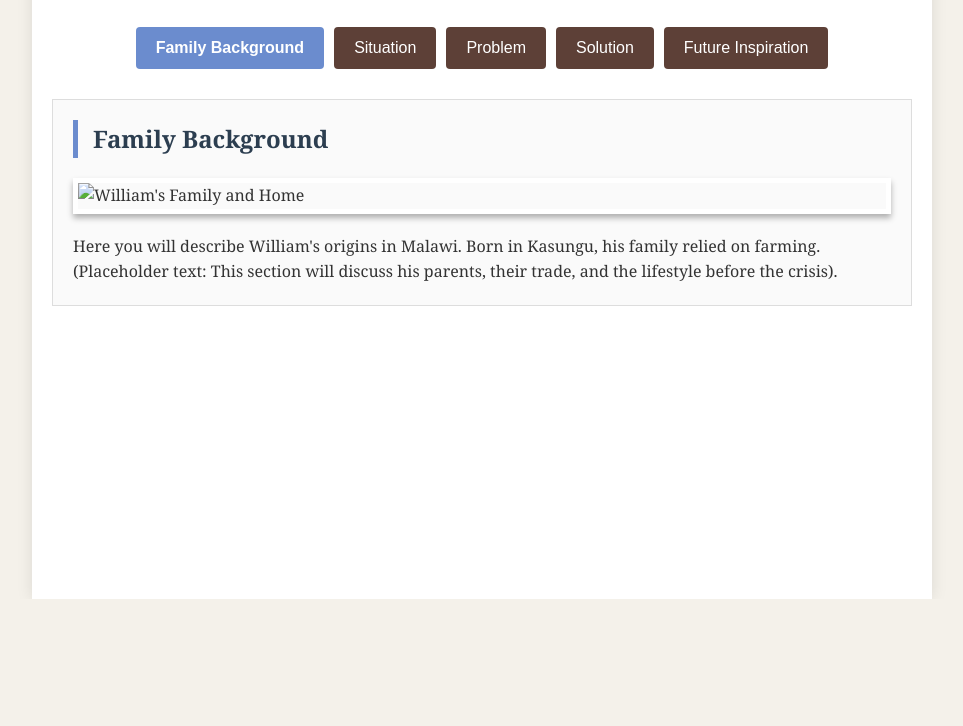
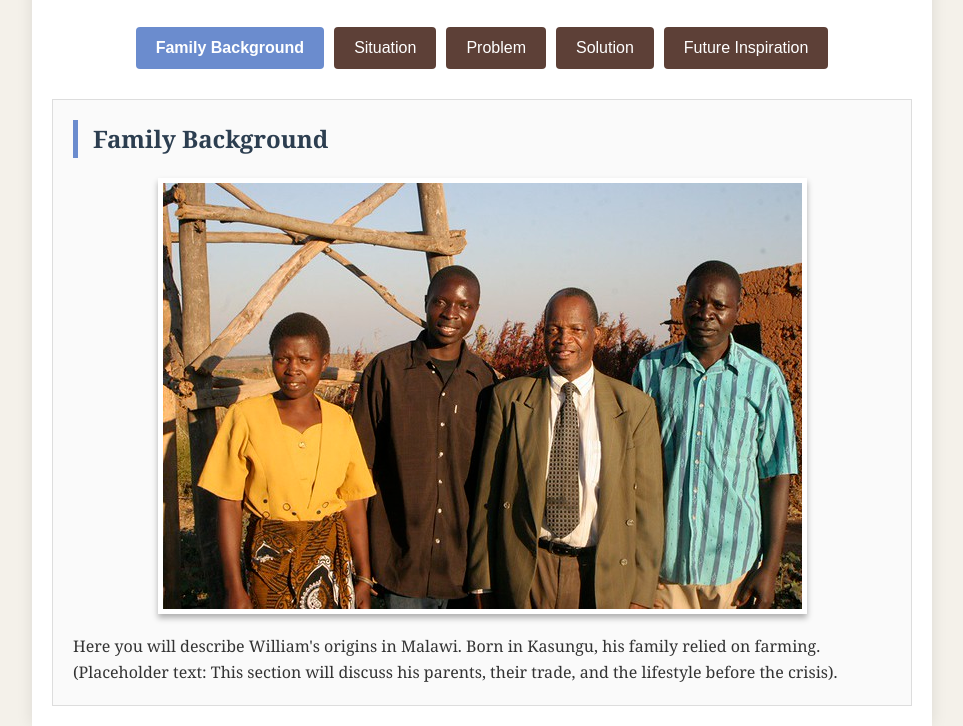
Before and after one commit to ZairR28/Cenlex-Page, a plain HTML site: page index.html in a window 1280 px wide. Shown: the part 201-927 px from the top of the page, without its empty margins (158-1121 px from the left). Before the commit the page ends 800 px from the top, so only its background shows below. Drawn offline with Linux system fonts and the light colour scheme; files whose address does not match are found by name.

Commit message:
Fix image source for family background section
Updated image source path for family image.

```diff
--- a/index.html
+++ b/index.html
@@ -27,7 +27,7 @@
 
             <section id="family" class="content-section">
                 <h2>Family Background</h2>
-                <img src="images/family.jpg" alt="William's Family and Home" class="topic-img">
+                <img src="family.jpg" alt="William's Family and Home" class="topic-img">
                 <p>
                     Here you will describe William's origins in Malawi. Born in Kasungu, his family relied on farming.
                     (Placeholder text: This section will discuss his parents, their trade, and the lifestyle before the crisis).
```
